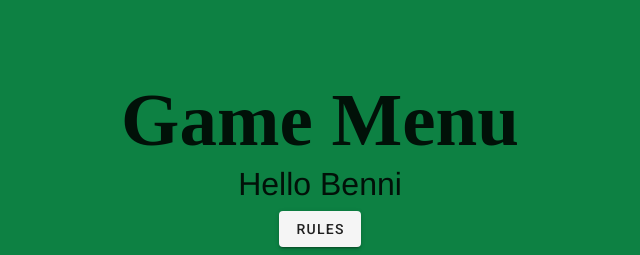
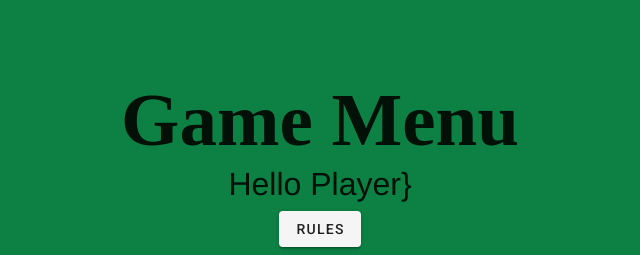
Before and after one commit to benjasper/de.htwg.wt.blackjack, a Vue app in the folder blackjack-frontend/: page / in a window 1280 px wide. Shown: the top 255 px of the page, without its empty margins (320-960 px from the left). Built offline with nearby package versions, Linux system fonts and the light colour scheme.

Commit message:
hope this works

```diff
--- a/blackjack-frontend/src/views/Home.vue
+++ b/blackjack-frontend/src/views/Home.vue
@@ -6,7 +6,7 @@
 			</h1>
 		</div>
 		<div style="text-align: center">
-			<h2>Hello Benni</h2>
+			<h2>Hello {{ name }}}</h2>
 			<v-btn to="/rules" role="button">Rules</v-btn>
 			<br>
 			<br>
@@ -18,9 +18,11 @@
 <script lang="ts">
 import {Component, Vue} from 'vue-property-decorator'
 import store from '@/store'
+import axios from "axios";
 
 @Component({})
 export default class Home extends Vue {
+	public name = "Player"
 	constructor() {
 		super()
 		const queryString = window.location.search
@@ -29,6 +31,17 @@ export default class Home extends Vue {
 		const userId = urlParams.get('userId')
 		if (urlParams.get('userId') === '' || userId === null || store.getters.isLoggedIn) {
 			console.log('No login needed, because' + userId)
+			if (store.getters.isLoggedIn) {
+				axios.get('/user?player=' + playerId).then(response => {
+					const data = response.data
+					if ('success' in data && data.success === false) {
+						this.error(data.msg)
+						return
+					}
+
+					this.name = data.name
+				})
+			}
 			return
 		}
 		console.log('Now logging in' + userId)
```
Also changed, not shown: 1 other file (tests, documents, lock files or other folders).
